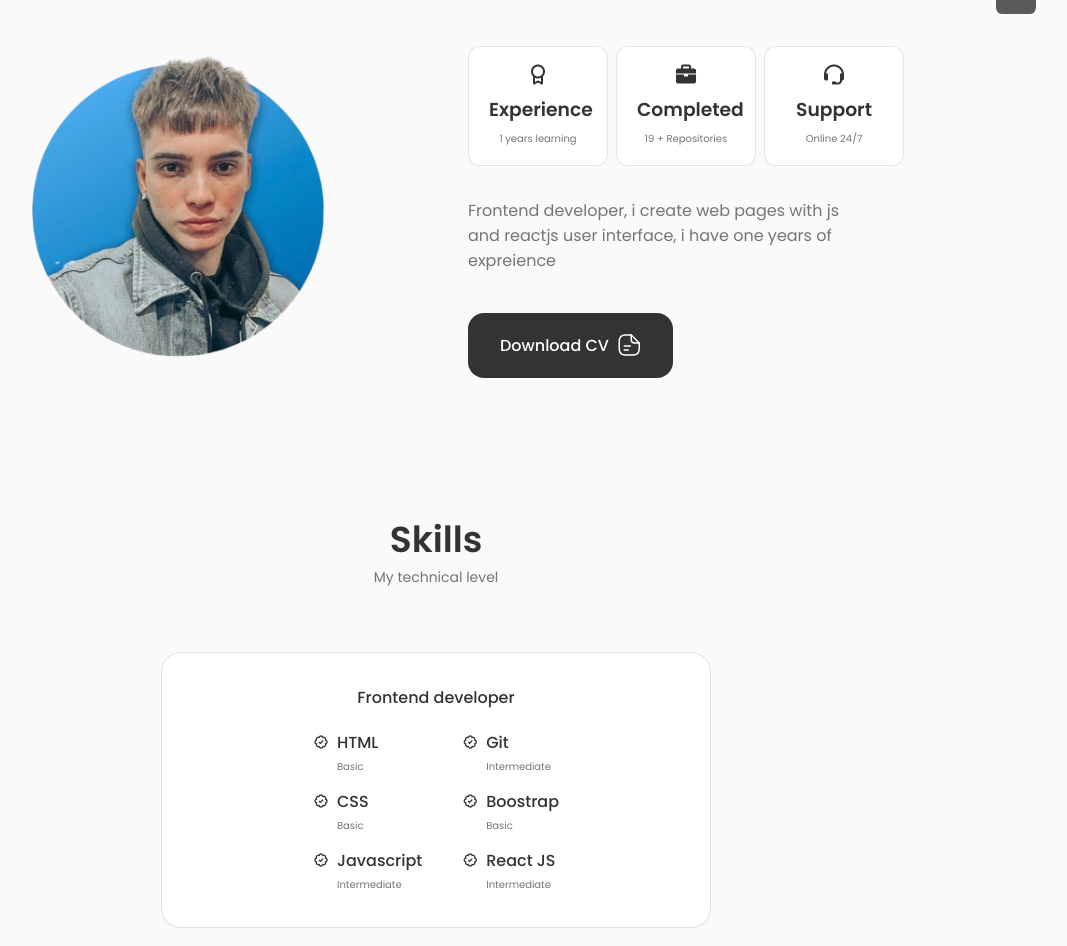
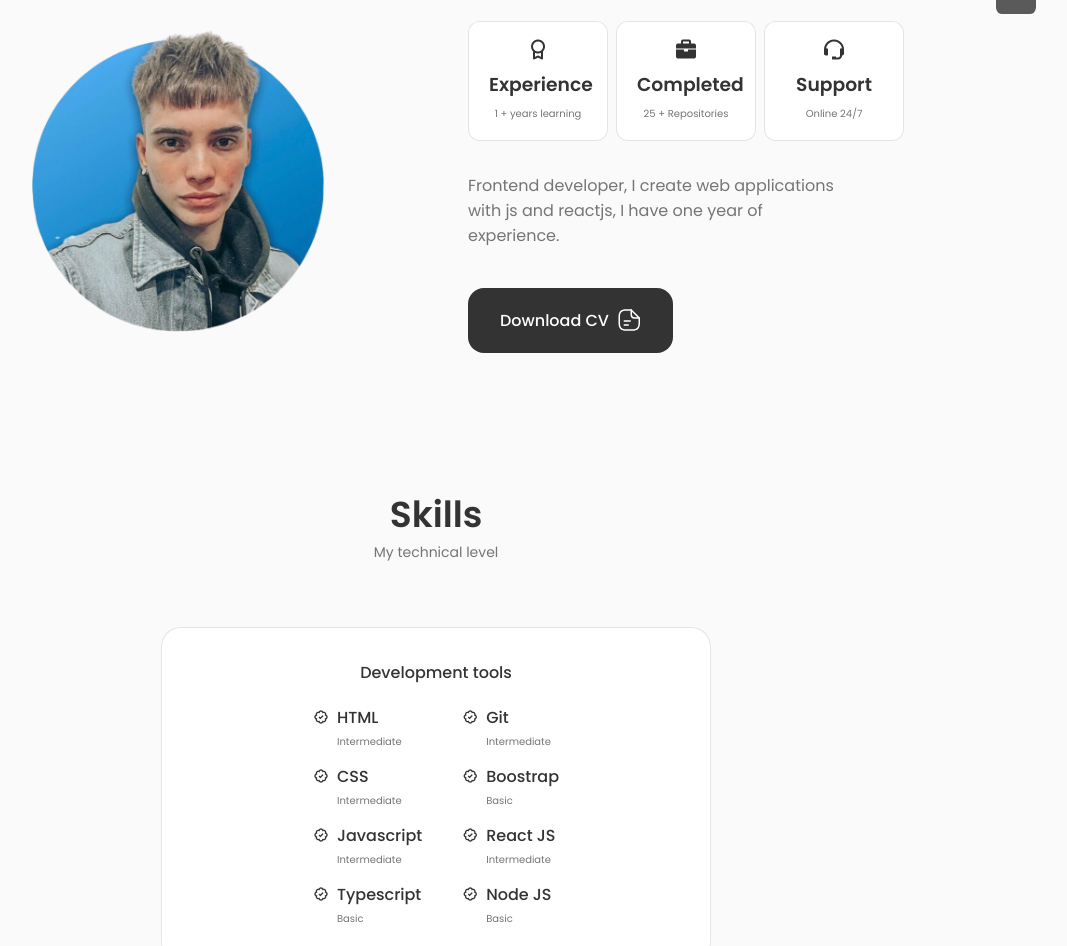
Before and after one commit to Lucas-Quiroga/my-portfolio, a React (Create React App) app: page / in a window 1280 px wide. Shown: the part 946-1892 px from the top of the page, without its empty margins (204-1271 px from the left). Built offline with nearby package versions, Linux system fonts and the light colour scheme.

Commit message:
retocando

```diff
--- a/src/components/about/About.jsx
+++ b/src/components/about/About.jsx
@@ -16,8 +16,8 @@ const About = () => {
           <Info />
 
           <p className="about__description">
-            Frontend developer, i create web pages with js and reactjs user
-            interface, i have one years of expreience
+            Frontend developer, I create web applications with js and reactjs, I
+            have one year of experience.
           </p>
 
           <a download="" href={CV} className="button button--flex">
--- a/src/components/about/Info.jsx
+++ b/src/components/about/Info.jsx
@@ -6,13 +6,13 @@ const Info = () => {
       <div className="about__box">
         <i class="bx bx-award about__icon"></i>
         <h3 className="about__title">Experience</h3>
-        <span className="about__subtitle">1 years learning</span>
+        <span className="about__subtitle">1 + years learning</span>
       </div>
 
       <div className="about__box">
         <i class="bx bxs-briefcase about__icon"></i>
         <h3 className="about__title">Completed</h3>
-        <span className="about__subtitle">19 + Repositories</span>
+        <span className="about__subtitle">25 + Repositories</span>
       </div>
 
       <div className="about__box">
--- a/src/components/home/Data.jsx
+++ b/src/components/home/Data.jsx
@@ -57,7 +57,7 @@ const Data = () => {
       </h1>
       <h3 className="home__subtitle">Front-end Developer</h3>
       <p className="home__description">
-        I'm a front-end developer, focused on javascript stack. (MERN)
+        I'm a front-end developer, focused on javascript.
       </p>
 
       <a href="#contact" className="button button--flex">
--- a/src/components/skills/Frontend.jsx
+++ b/src/components/skills/Frontend.jsx
@@ -3,7 +3,7 @@ import React from "react";
 const Frontend = () => {
   return (
     <div className="skills__content">
-      <h3 className="skills__title">Frontend developer</h3>
+      <h3 className="skills__title">Development tools</h3>
       <div className="skills__box">
         <div className="skills__group">
           <div className="skills__data">
@@ -11,7 +11,7 @@ const Frontend = () => {
 
             <div>
               <h3 className="skills__name">HTML</h3>
-              <span className="skills__level">Basic</span>
+              <span className="skills__level">Intermediate</span>
             </div>
           </div>
 
@@ -20,7 +20,7 @@ const Frontend = () => {
 
             <div>
               <h3 className="skills__name">CSS</h3>
-              <span className="skills__level">Basic</span>
+              <span className="skills__level">Intermediate</span>
             </div>
           </div>
 
@@ -30,6 +30,15 @@ const Frontend = () => {
             <div>
               <h3 className="skills__name">Javascript</h3>
               <span className="skills__level">Intermediate</span>
+            </div>
+          </div>
+
+          <div className="skills__data">
+            <i class="bx bx-badge-check"></i>
+
+            <div>
+              <h3 className="skills__name">Typescript</h3>
+              <span className="skills__level">Basic</span>
             </div>
           </div>
         </div>
@@ -61,6 +70,14 @@ const Frontend = () => {
               <span className="skills__level">Intermediate</span>
             </div>
           </div>
+          <div className="skills__data">
+            <i class="bx bx-badge-check"></i>
+
+            <div>
+              <h3 className="skills__name">Node JS</h3>
+              <span className="skills__level">Basic</span>
+            </div>
+          </div>
         </div>
       </div>
     </div>
```
